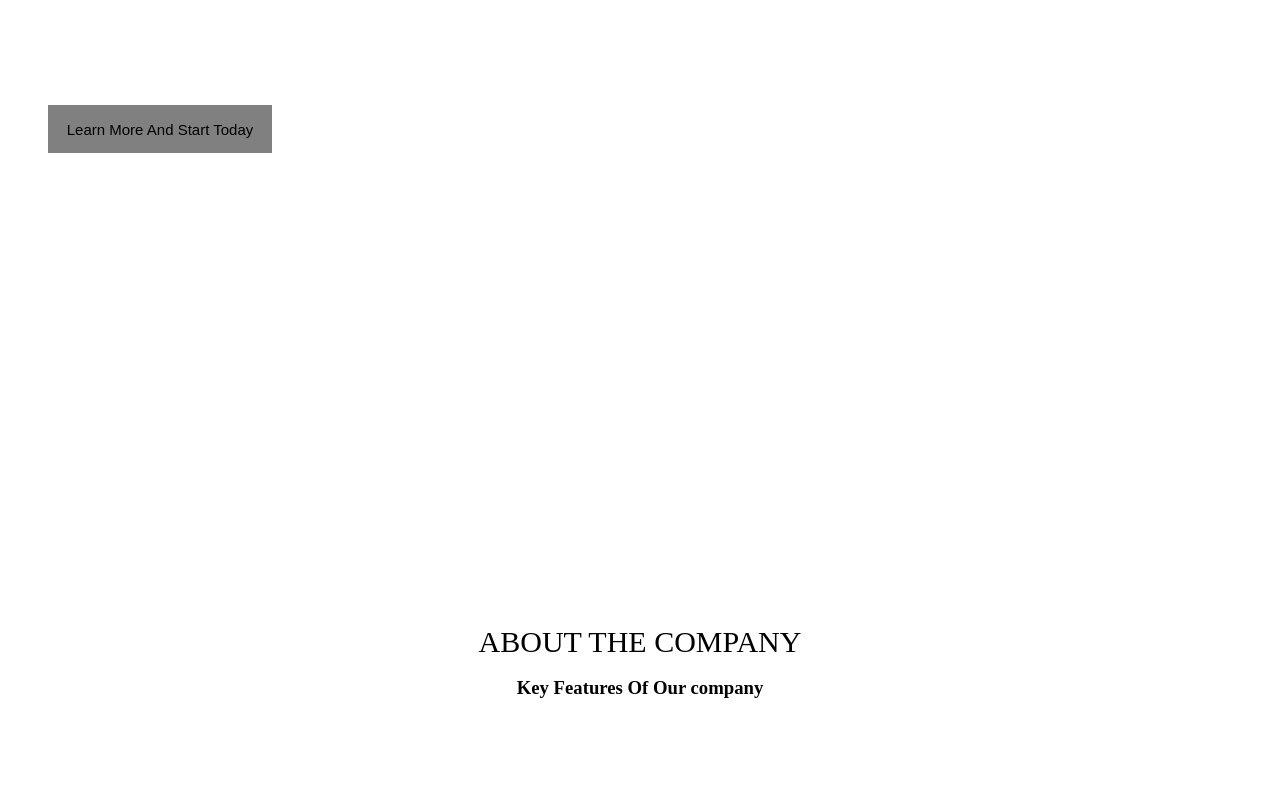
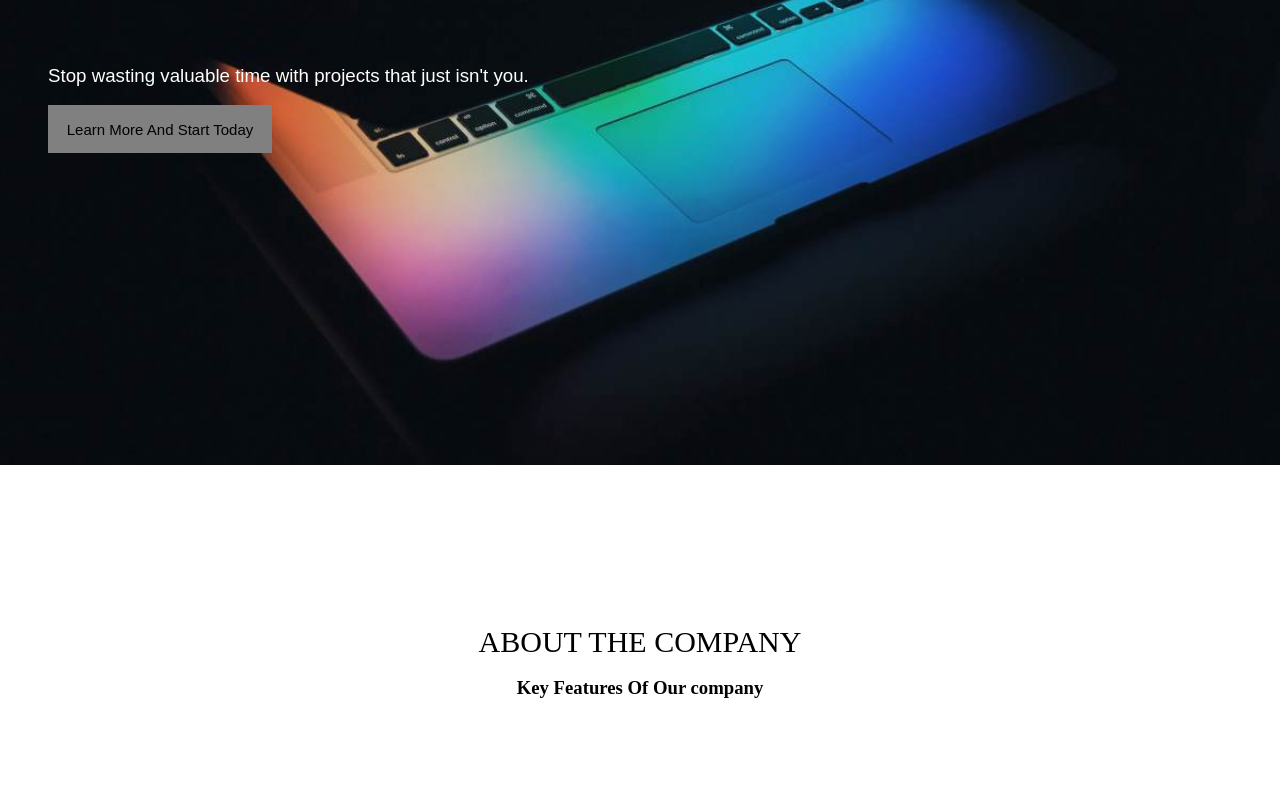
Before and after one commit to Ussy12345/ussy-website, a plain HTML site: page index.html in a window 1280 px wide. Shown: the part 255-1045 px from the top of the page. Drawn offline with Linux system fonts and the light colour scheme; files whose address does not match are found by name.

Commit message:
Update style.css

```diff
--- a/style.css
+++ b/style.css
@@ -63,7 +63,7 @@ h1,h2{
     font-size: 30px;
 }
 header{
-    background-image: url(images/mac.jpg);
+    background-image: url(mac.jpg);
     background-position: center;
     background-repeat: no-repeat;
     background-size: cover;
```
